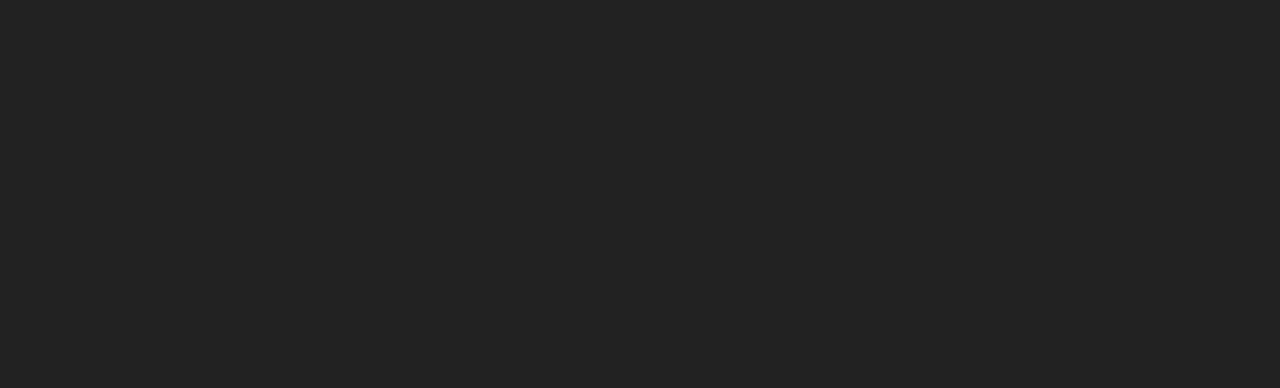
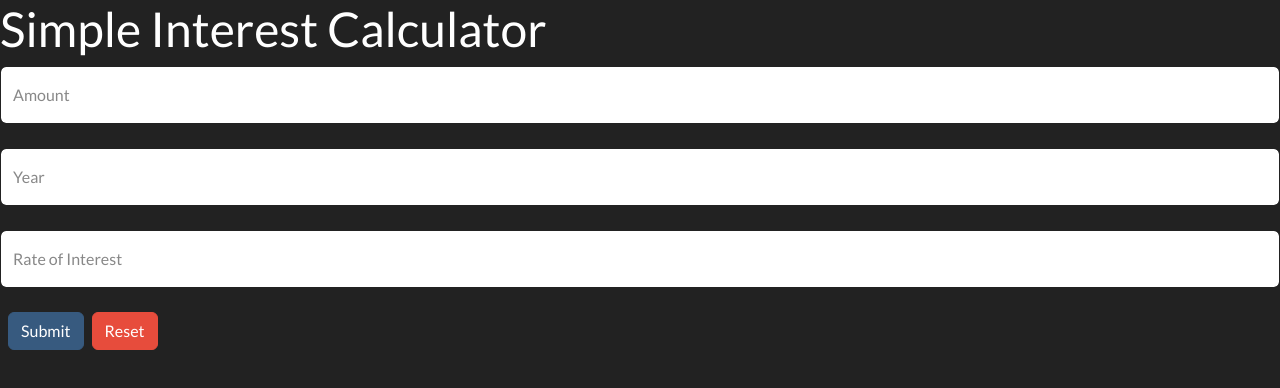
Before and after one commit to amiljoseph03/interest-calculator, a React (Vite) app: page / in a window 1280 px wide. Shown: the top 388 px of the page. Built offline with nearby package versions, Linux system fonts and the light colour scheme.

Commit message:
design done

```diff
--- a/package.json
+++ b/package.json
@@ -10,7 +10,9 @@
     "preview": "vite preview"
   },
   "dependencies": {
+    "bootstrap": "^5.3.8",
     "react": "^19.2.0",
+    "react-bootstrap": "^2.10.10",
     "react-dom": "^19.2.0"
   },
   "devDependencies": {
--- a/src/App.jsx
+++ b/src/App.jsx
@@ -1,14 +1,31 @@
-import { useState } from 'react'
-import reactLogo from './assets/react.svg'
-import viteLogo from '/vite.svg'
-import './App.css'
+import './App.css';
+import { Button, FloatingLabel, Form } from 'react-bootstrap';
 
 function App() {
-  const [count, setCount] = useState(0)
-
   return (
     <>
+      <h1> Simple Interest Calculator</h1>
 
+      <FloatingLabel controlId="floatingAmount" label="Amount">
+        <Form.Control type="number" placeholder="Amount" />
+      </FloatingLabel>
+
+      <br />
+
+      <FloatingLabel controlId="floatingYear" label="Year">
+        <Form.Control type="number" placeholder="Year" />
+      </FloatingLabel>
+
+      <br />
+
+      <FloatingLabel controlId="floatingROI" label="Rate of Interest">
+        <Form.Control type="number" placeholder="Rate of Interest" />
+      </FloatingLabel>
+
+      <br />
+
+      <Button className="btn btn-primary mx-2">Submit</Button>
+      <Button className="btn btn-danger">Reset</Button>
     </>
   )
 }
```
Also changed, not shown: 1 other file (tests, documents, lock files or other folders).
